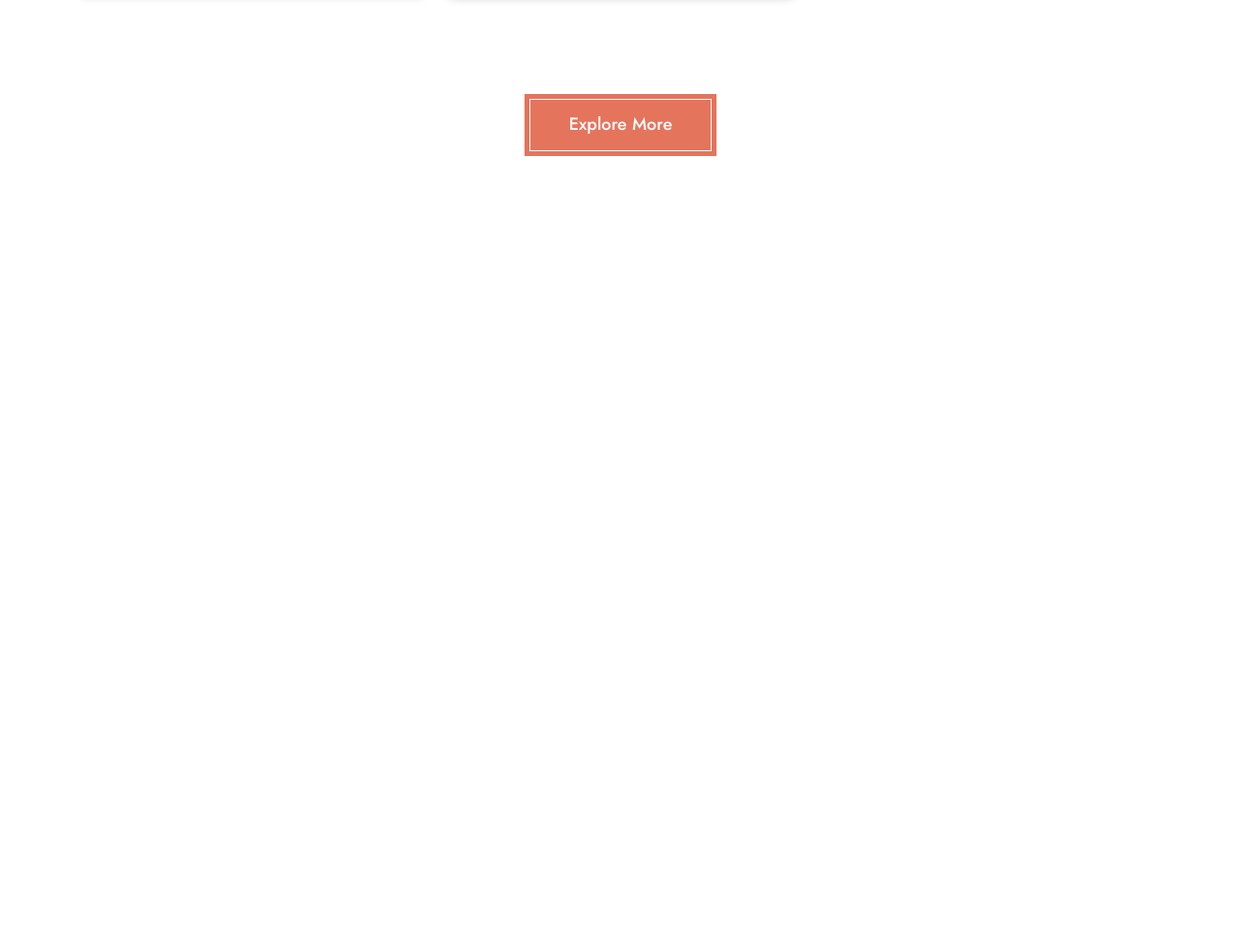
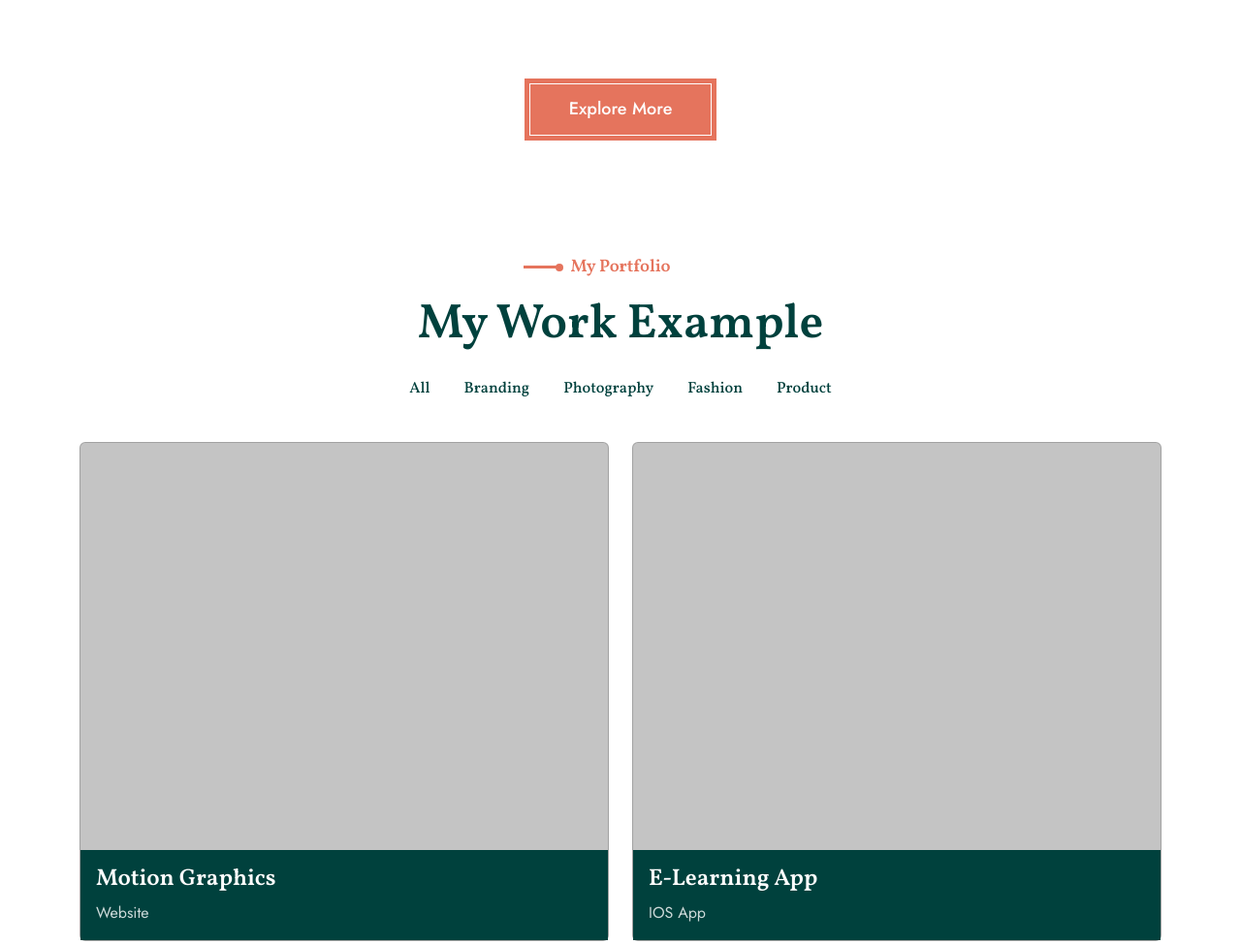
Before and after one commit to nayma092/project2_safwan, a plain HTML site: page index.html in a window 1280 px wide. Shown: the part 3470-4445 px from the top of the page at 97% size. Before the commit the page ends 3751 px from the top, so only its background shows below. Drawn offline with Linux system fonts and the light colour scheme; a web font is replaced by a local one.

Commit message:
portfolio part done

```diff
--- a/css/style.css
+++ b/css/style.css
@@ -38,6 +38,10 @@ ul {
 }
 ul{
     list-style: none;
+}
+ul{
+    margin: 0;
+    padding: 0;
 }
 
 /* common css */
@@ -205,6 +209,7 @@ ul{
     -webkit-box-shadow: 0px 0px 10px 1px rgba(0, 0, 0, 0.2);
     -moz-box-shadow: 0px 0px 10px 1px rgba(0, 0, 0, 0.2);
     box-shadow: 0px 0px 10px 1px rgba(0, 0, 0, 0.2);
+
 }
 
 .service .card img {
@@ -235,10 +240,9 @@ ul{
 
 .service .card i {
     color: #00413D;
-
+    transition: .4s;
 }
-
-.service .card i:hover {
+.service .card i:hover  {
     color: #E5745D;
 
 }
@@ -583,8 +587,128 @@ margin-bottom: 120px;
 }
 
 
+/* project part end */
+
+
+/* portfolio part start */
+
+.port-title h4 {
+    font-family: "Vollkorn", serif;
+    font-weight: 600;
+    font-size: 18px;
+    color: #E5745D;
+    text-align: center;
+    padding-bottom: 11px;
+    position: relative;
+}
+
+.port-title h4::after {
+    position: absolute;
+    top: 9px;
+    left: 41%;
+    width: 40px;
+    height: 3px;
+    background-color: #E5745D;
+    content: "";
+}
+
+.port-title h4::before {
+    position: absolute;
+    top: 7px;
+    left: 44%;
+    width: 8px;
+    height: 8px;
+    border-radius: 50%;
+    background-color: #E5745D;
+    content: "";
+}
+
+.port-title h2 {
+    font-family: "Vollkorn", serif;
+    font-weight: 600;
+    font-size: 50px;
+    color: #00413D;
+    width: 517px;
+    line-height: 60px;
+    margin: 0 auto;
+    text-align: center;
+
+}
+
+.portfolio ul {
+    display: flex;
+    justify-content: center;
+    align-items: center;
+    font-family: "Vollkorn", serif;
+    font-weight: 500;
+    font-size: 16px;
+    color: #00413D;
+    column-gap: 35px;
+    padding-top: 24px;
+    padding-bottom: 40px;
+
+}
+.portfolio ul li{
+    border-bottom:3px solid #FFFFFF;
+    border-bottom-width: 100%;
+    transition: .5s;
+}
+.portfolio ul li:hover {
+    border-bottom:3px solid  #E5745D;
+    cursor: pointer;
+}
+.portfolio .card{
+    width:100% !important ;
+    background-color: #C4C4C4;
+    position: relative;
+    transition: .5s;
+}
+.portfolio .card-body{
+    margin-top: 420px;
+    background-color: #00413D;
+}
+.portfolio .card-title {
+    font-family: "Vollkorn", serif;
+    font-weight: 600;
+    font-size: 24px;
+    color: #FFFFFF;
+}
+.portfolio .card-text {
+    font-family: "Jost", sans-serif;
+    font-weight: 400;
+    font-size: 16px;
+    color: rgba(255, 255, 255,.8);
+}
+.portfolio .port-icon{
+    height: 70px;
+    width: 70px;
+    border-radius: 50%;
+    background-color:#FFFFFF;
+    display: flex;
+    justify-content: center;
+    align-items: center;
+    position: absolute;
+    top: 30px;
+    right: 30px;
+    opacity: 0;
+    transition: .5s;
+}
+.portfolio .port-icon i{
+    color: #E5745D;
+    font-size: 25px;
+}
+.portfolio .card:hover .port-icon{
+    opacity: 1;
+}
+.portfolio .card:hover{
+    background-color:#487573;
+}
 
 
 
 
-/* project part end */
+
+
+
+
+/* portfolio part end */
--- a/index.html
+++ b/index.html
@@ -12,6 +12,7 @@
   <link
     href="https://fonts.googleapis.com/css2?family=Vollkorn+SC:wght@400;600;700;900&family=Vollkorn:ital,wght@0,400..900;1,400..900&display=swap"
     rel="stylesheet">
+
   <link rel="stylesheet" href="css/all.min.css">
   <link rel="stylesheet" href="css/bootstrap.min.css">
   <link rel="stylesheet" href="css/style.css">
@@ -237,7 +238,7 @@
               <p class="card-text">Branding & Digital Video Campaign For George’s Cafe</p>
               <p class="card-text-2">Lorem Ipsum Is Simply Dummy Text Of The
                 Printing And Typesetting Industry.</p>
-          <div class="icon"><a href="#" >View Case Studies</a>
+              <div class="icon"><a href="#">View Case Studies</a>
                 <i class="fa-solid fa-arrow-right"></i>
               </div>
             </div>
@@ -281,6 +282,79 @@
 
   <!-- project part end -->
 
+  <!-- portfolio part start -->
+  <section class="portfolio">
+    <div class="container">
+      <div class="port-title">
+        <h4>My Portfolio</h4>
+        <h2>My Work Example</h2>
+      </div>
+      <div>
+        <ul>
+          <li>All</li>
+          <li>Branding</li>
+          <li>Photography</li>
+          <li>Fashion</li>
+          <li>Product</li>
+        </ul>
+      </div>
+      <div class="row row-gap-4">
+        <div class="col-lg-6">
+          <div class="card" style="width: 18rem;">
+            <div class="port-icon">
+              <i class="fa-solid fa-arrow-right"></i>
+            </div>
+            <div class="card-body">
+              <h5 class="card-title">Motion Graphics</h5>
+              <p class="card-text">Website</p>
+            </div>
+          </div>
+        </div>
+        <div class="col-lg-6">
+          <div class="card" style="width: 18rem;">
+            <div class="port-icon">
+              <i class="fa-solid fa-arrow-right"></i>
+            </div>
+            <div class="card-body">
+              <h5 class="card-title">E-Learning App</h5>
+              <p class="card-text">IOS App</p>
+
+            </div>
+          </div>
+        </div>
+        <div class="col-lg-6">
+          <div class="card" style="width: 18rem;">
+            <div class="port-icon">
+              <i class="fa-solid fa-arrow-right"></i>
+            </div>
+            <div class="card-body">
+              <h5 class="card-title">Web Application</h5>
+              <p class="card-text">Desktop</p>
+
+            </div>
+          </div>
+        </div>
+        <div class="col-lg-6">
+          <div class="card" style="width: 18rem;">
+            <div class="port-icon">
+              <i class="fa-solid fa-arrow-right"></i>
+            </div>
+            <div class="card-body">
+              <h5 class="card-title">Visual Design</h5>
+              <p class="card-text">Desktop</p>
+
+            </div>
+          </div>
+        </div>
+      </div>
+
+
+
+    </div>
+  </section>
+
+  <!-- portfolio part end -->
+
   <script src="js/bootstrap.bundle.min.js"></script>
 
 
```
Lines whose indentation alone changed are shown as unchanged.
